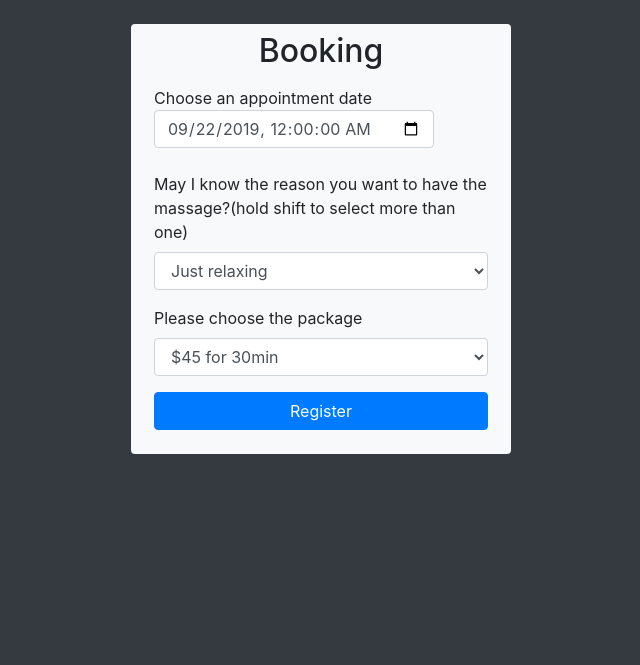
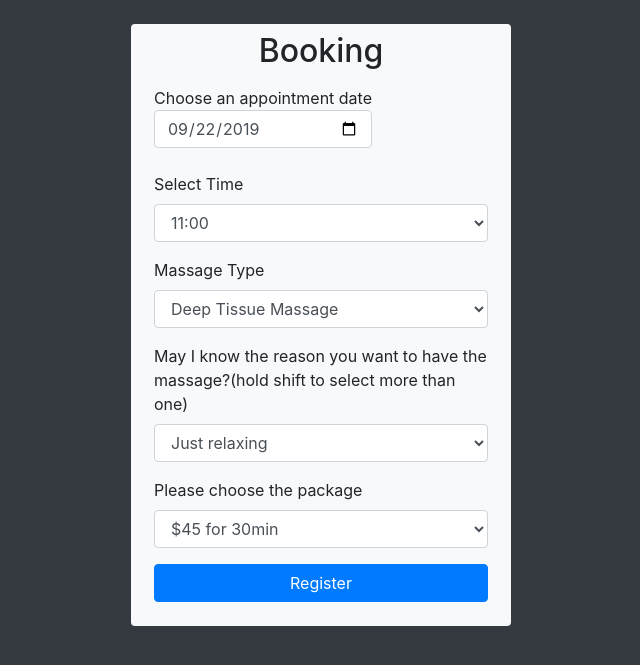
Before and after one commit to zwsnail/comp606A1P2, a PHP site: page /edit_booking.php?id=3 in a window 1280 px wide. Shown: the top 665 px of the page, without its empty margins (319-959 px from the left). Run offline with PHP 8.4, Linux system fonts and the light colour scheme; the visitor is signed in with stand-in values (Sample User, id 1); data comes from the database, SQL or seed files in the repository; some libraries are stand-ins or nearby versions.

Commit message:
Update edit_booking.php
add fields

```diff
--- a/edit_booking.php
+++ b/edit_booking.php
@@ -24,14 +24,14 @@ if(!isset($_SESSION["email"])){
 <?php
 date_default_timezone_set("Pacific/Auckland");
 $date = new DateTime();
-$min_date= $date->format('Y-m-d\TH:i:s');
+$min_date= $date->format('Y-m-d');
 
 $submitted_date = $row['massage_time'];
 $submitted_date = new DateTime($submitted_date);
-$submitted_date= $submitted_date->format('Y-m-d\TH:i:s');
+$submitted_date= $submitted_date->format('Y-m-d');
 
 $current_date = new DateTime(); // Date object using current date and time
-$current_date= $current_date->format('Y-m-d\TH:i:s');
+$current_date= $current_date->format('Y-m-d');
 
 
 ?>
@@ -74,7 +74,31 @@ $current_date= $current_date->format('Y-m-d\TH:i:s');
 				<form action="update_booking.php" method="post" role="form" class="p-2" id="booking-frm">
 				    <input type="hidden" value="<?php echo $booking_id; ?>" name="booking_id">
                     <div class="form-group">
-						<label>Choose an appointment date<input type="datetime-local" name="massage_time" class="form-control" value="<?php echo $submitted_date;?>" min ="<?php echo $min_date; ?>" required></label>
+						<label>Choose an appointment date<input type="date" name="massage_time" class="form-control" value="<?php echo $submitted_date;?>" min ="<?php echo $min_date; ?>" required></label>
+					</div>
+					<div class="form-group">
+					 <label for="time">Select Time</label>
+				      <select  class="form-control" name="time" id="sel">
+				        <option name="time" value="11:00" <?php if ($row['time'] == "11:00" ) echo 'selected ' ; ?>>11:00</option>
+				        <option name="time" value="12:00" <?php if ($row['time'] == "12:00" ) echo 'selected ' ; ?>>12:00</option>
+				        <option name="time" value="1:00" <?php if ($row['time'] == "1:00" ) echo 'selected ' ; ?>>1:00</option>
+				        <option name="time"  value="2:00" <?php if ($row['time'] == "2:00" ) echo 'selected ' ; ?>>2:00</option>
+						<option name="time"  value="3:00" <?php if ($row['time'] == "3:00" ) echo 'selected ' ; ?>>3:00</option>
+						<option name="time"  value="4:00" <?php if ($row['time'] == "4:00" ) echo 'selected ' ; ?>>4:00</option>
+				      </select>
+
+					</div>
+					<div class="form-group">
+					 <label for="massage_type">Massage Type</label>
+				      <select  class="form-control" name="massage_type" id="sel">
+				        <option name="massage_type" value="Deep Tissue Massage"  <?php if ($row['massage_type'] == "Deep Tissue Massage" ) echo 'selected ' ; ?>>Deep Tissue Massage</option>
+				        <option name="massage_type" value="Aromatherapy Massage"  <?php if ($row['massage_type'] == "Aromatherapy Massage" ) echo 'selected ' ; ?>>Aromatherapy Massage</option>
+				        <option name="massage_type" value="Sports Massage"  <?php if ($row['massage_type'] == "Sports Massage" ) echo 'selected ' ; ?>>Sports Massage</option>
+				        <option name="massage_type"value="Therapeutic Massage"  <?php if ($row['massage_type'] == "Therapeutic Massage" ) echo 'selected ' ; ?>>Therapeutic Massage</option>
+						<option name="massage_type"value="Relaxation Massage"  <?php if ($row['massage_type'] == "Relaxation Massage" ) echo 'selected ' ; ?>>Relaxation Massage</option>
+
+				      </select>
+
 					</div>
 					<div class="form-group">
 					 <label for="sel">May I know the reason you want to have the massage?(hold shift to select more than one)</label>
```
